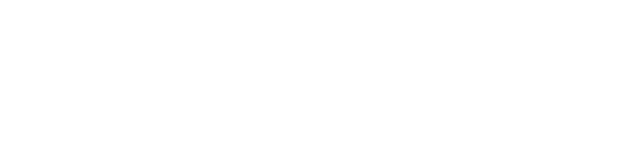
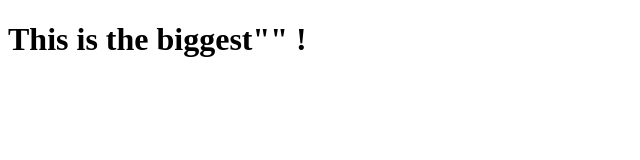
Before and after one commit to Daniel120703/githubChallenge1, a plain HTML site: page index.html in a window 1280 px wide. Shown: the whole page, without its empty margins (0-640 px from the left). Drawn offline with Linux system fonts and the light colour scheme.

Commit message:
Add <h1>

```diff
--- a/index.html
+++ b/index.html
@@ -7,6 +7,6 @@
     <title>Changed the title of the file !</title>
 </head>
 <body>
-
+   <h1>This is the biggest"<hX>" !</h1>
 </body>
 </html>
```
